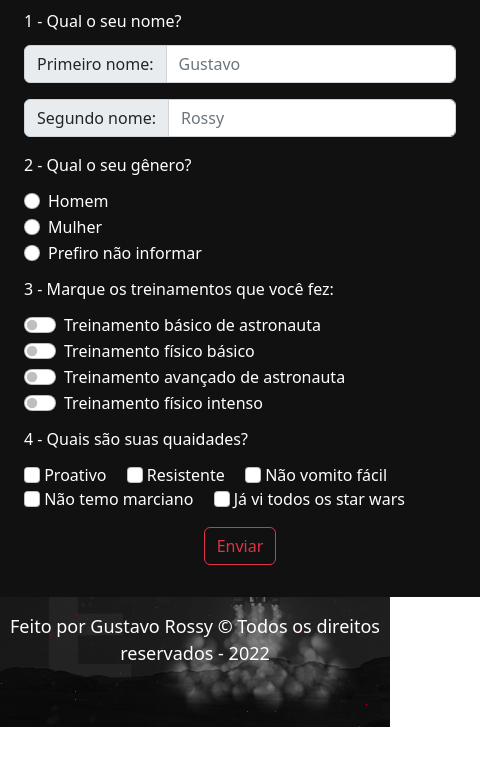
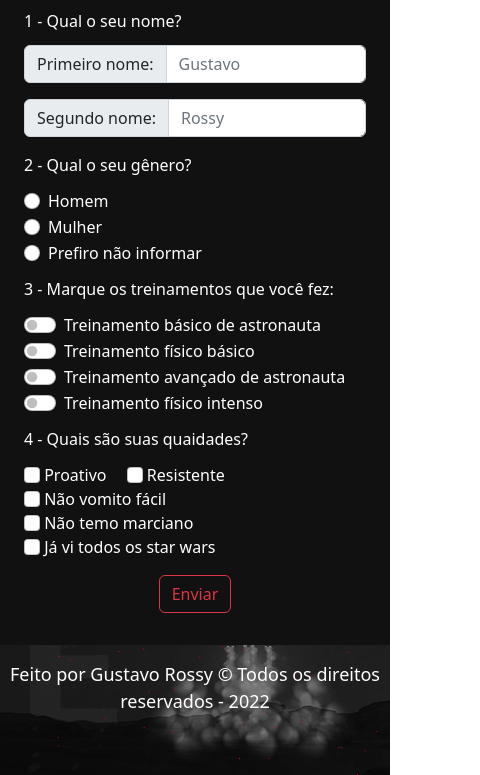
Before and after one commit to gustavorossy/gustavorossy.github.io, a website: page index.html in a window 390 px wide. Shown: the part 136-911 px from the top of the page, 480 px wide, since content can reach past the window. Before the commit the page ends 863 px from the top, so only its background shows below. Drawn offline with Linux system fonts and the light colour scheme.

Commit message:
correções de responsividade

```diff
--- a/index.html
+++ b/index.html
@@ -9,7 +9,7 @@
     <link rel="stylesheet" href="./css/style.css">
 </head>
 <body class="py-5">
-    <div class="container formBody px-4 py-3">
+    <div class="container-lg px-4 py-3 formBody">
         <div class="text-center">
             <img class="img-fluid topLogo mt-4 mb-3" src="img/logoOneBitDark.png" alt="LOGO">
         </div>
--- a/scss/style.scss
+++ b/scss/style.scss
@@ -12,9 +12,9 @@ body {
 	color: white;
 }
 
-.container {
+.formBody {
 	background-color: #111111;
-	width: 30rem;
+	max-width: 30rem;
 }
 
 .topLogo {
```
Also changed, not shown: css/style.css, 1 other file.
